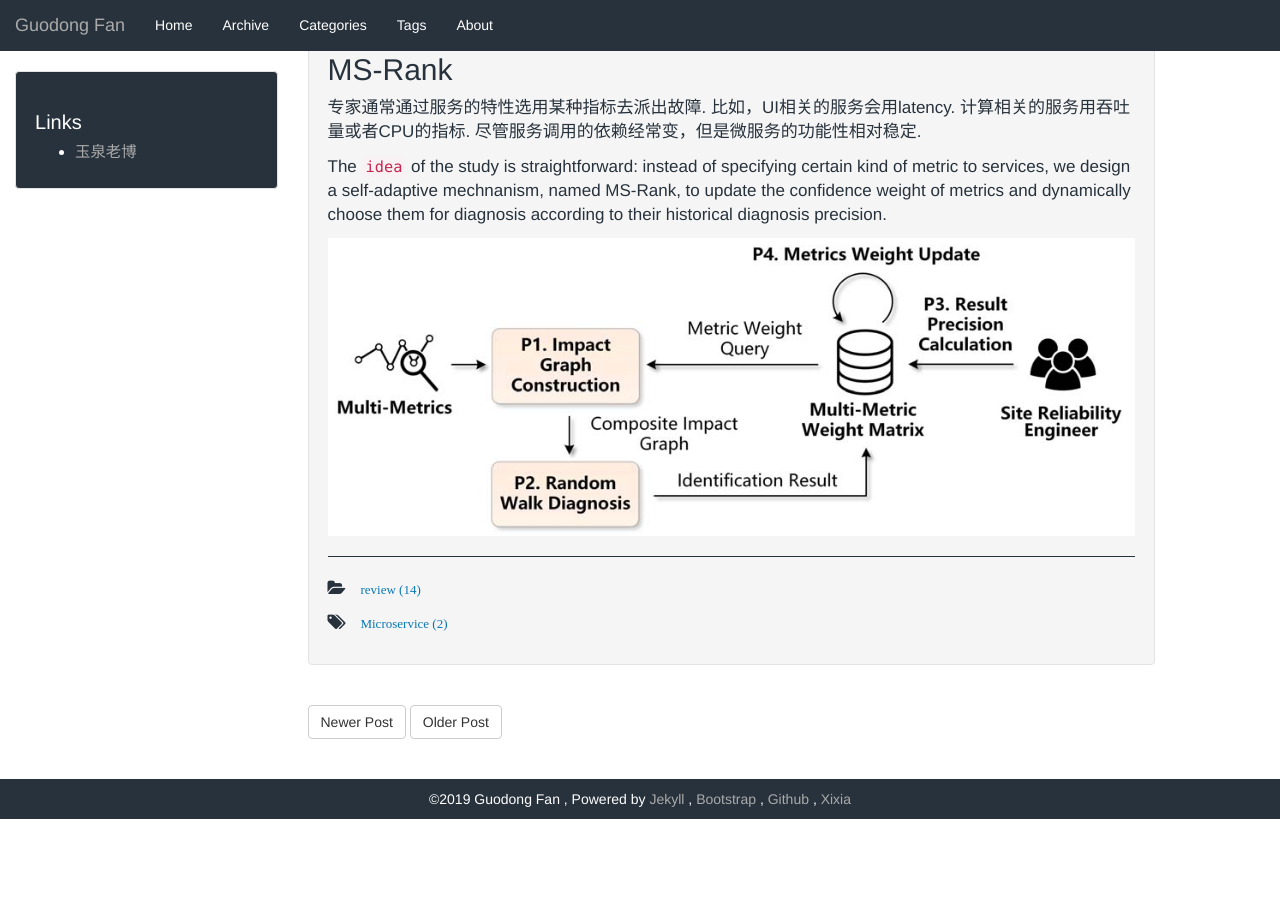
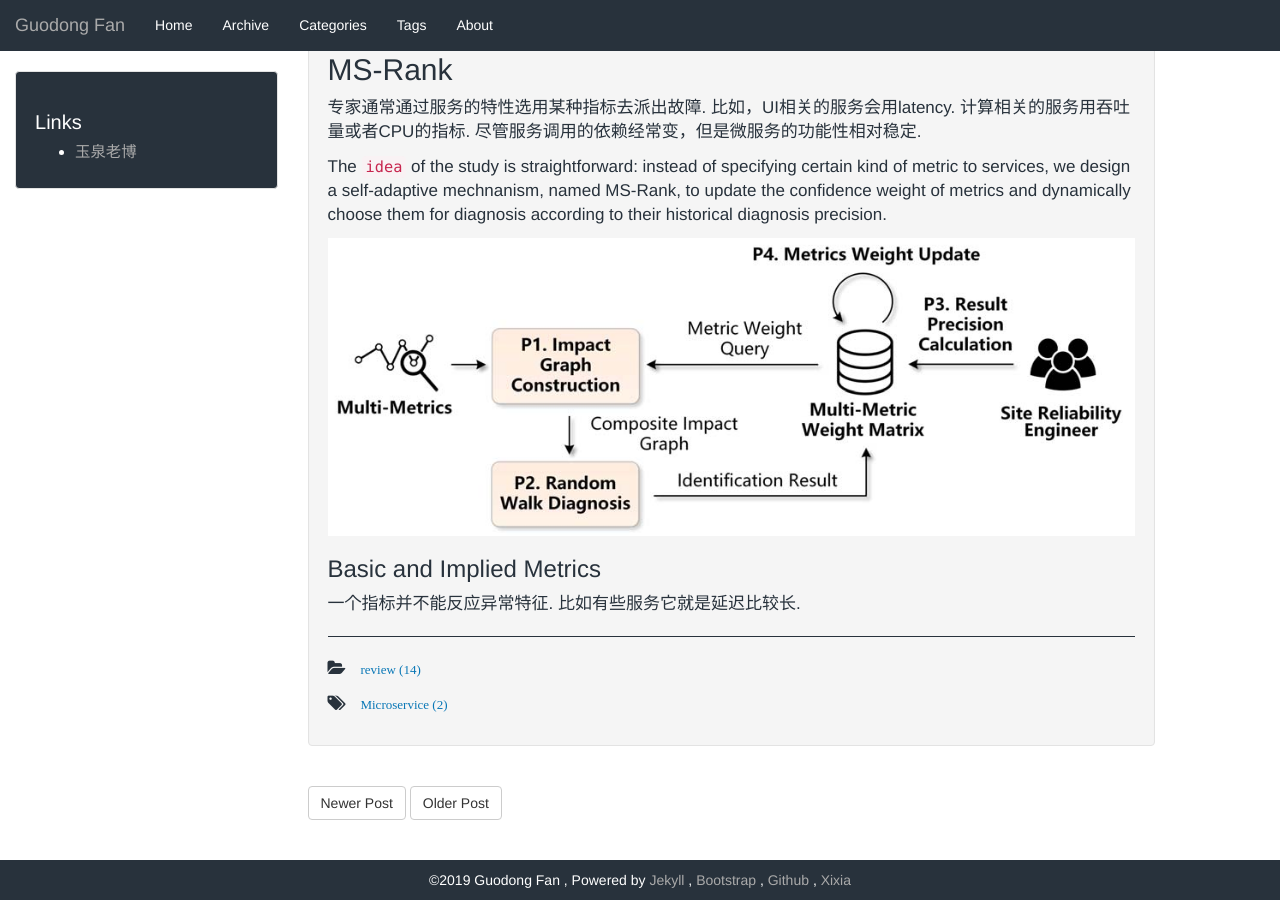
Before and after one commit to GuodongFan/GuodongFan.github.io, a Jekyll site: the page built from _posts/2019-08-19-MS-Rank.md, in a window 1280 px wide and 900 px high, scrolled down 597 px. Built offline with Jekyll 4.4.1, drawn with Linux system fonts in a browser that asks for light colours; our own code applies the rules of GitHub Pages for plain Markdown files; formulas are drawn with MathJax 3; before the commit the page ends 1416 px from its top, so only the background shows below that.

Commit message:
Update 2019-08-19-MS-Rank.md

```diff
--- a/_posts/2019-08-19-MS-Rank.md
+++ b/_posts/2019-08-19-MS-Rank.md
@@ -27,3 +27,7 @@ An annomaly is observed in a frontend service $v_{fe}$ within a period $t_{inter
 The `idea` of the study is straightforward: instead of specifying certain kind of metric to services, we design a self-adaptive mechnanism, named MS-Rank, to update the confidence weight of metrics and dynamically choose them for diagnosis according to their historical diagnosis precision.
 
 ![Architecture](http://plusnet.cn/assets/include/Multi-Metric.jpg)
+
+### Basic and Implied Metrics
+
+一个指标并不能反应异常特征. 比如有些服务它就是延迟比较长.
```
